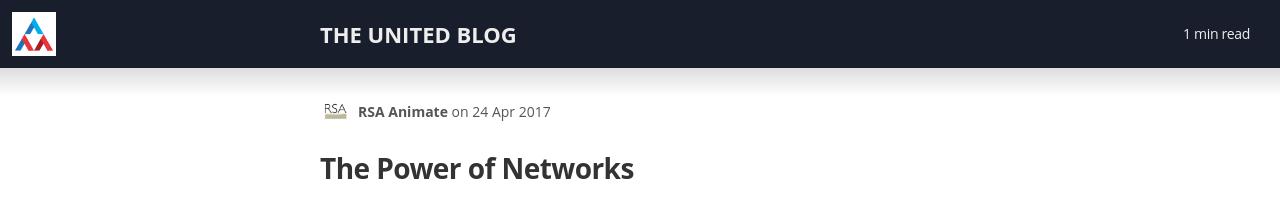
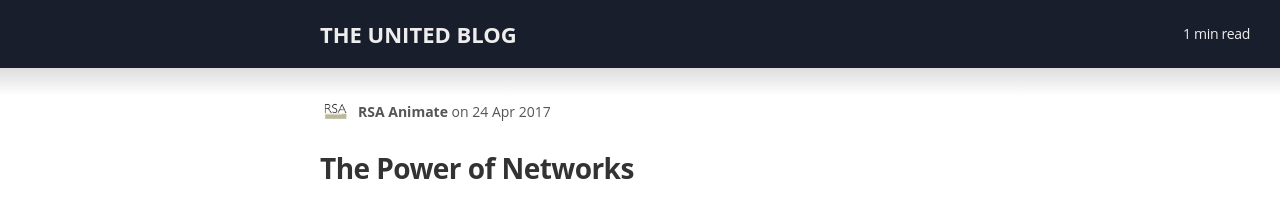
Before and after one commit to voteliquid/blog, a Jekyll site: the page built from _posts/2017-04-24-the-power-of-networks.md, in a window 1280 px wide. Shown: the top 202 px of the page. Built offline with Jekyll 4.4.1, drawn with Linux system fonts in a browser that asks for light colours; nearby versions of some CDN libraries; some web fonts are replaced.

Commit message:
Remove floating 'readium-logo' from post's title bar

```diff
--- a/_layouts/post.html
+++ b/_layouts/post.html
@@ -6,7 +6,6 @@
   {% include head.html %}
   <body itemscope itemtype="http://schema.org/Article">
     <div class="header-bar">
-      <a href="{{ site.app_url }}" class="logo-readium"><span class="logo" style="background-image: url({{ site.logo }})"></span></a>
       <div class="title-container">
         <p class="blog-title"><a href="/">{{ site.title }}</a></p>
       </div>
--- a/css/main.sass
+++ b/css/main.sass
@@ -119,26 +119,6 @@ body
       &:hover
         color: #333
 
-.logo-readium
-  position: fixed
-  left: 10px
-  top: 10px
-  width: $rs*3
-  height: $rs*3
-  background-color: #181e2b
-  overflow: hidden
-  z-index: 99
-  @include respond-to(800)
-    position: absolute
-  .logo
-    display: block
-    position: absolute
-    top: 2px
-    left: 2px
-    width: 44px
-    height: 44px
-    background-size: cover
-    background-repeat: no-repeat
 .header-bar
   background-color: #181e2b
   height: $rs*3 + 20
@@ -148,7 +128,7 @@ body
     max-width: 640px
     margin: 0 auto
     @include respond-to(800)
-      padding-left: 60px
+      padding-left: 32px
       box-sizing: border-box
     .blog-title
       font-size: 22px
```
